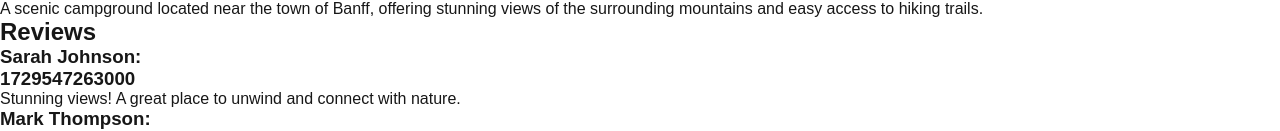
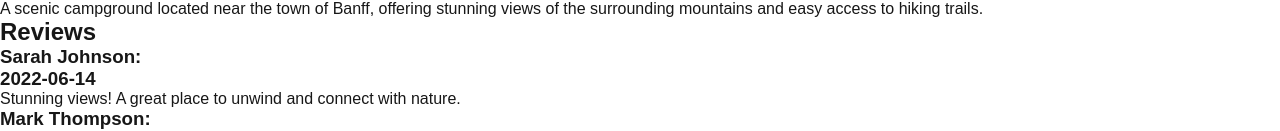
Before and after one commit to Marie-L1/Campscape, a Next.js app: page /campsites/1 in a window 1280 px wide. Shown: the part 676-807 px from the top of the page. Built offline with nearby package versions, Linux system fonts and the light colour scheme.

Commit message:
adding hardcoded timestamps for the reviews

```diff
--- a/src/app/campsites/[id]/page.tsx
+++ b/src/app/campsites/[id]/page.tsx
@@ -9,6 +9,7 @@ import "./campsite.module.scss";
 const CampsiteById = () =>{
     const { id } = useParams();
     const campsite = campsites.find(camp => camp.id === id);
+
 
     if(!campsite){
         return <p>Campsite not found</p>
--- a/src/app/data/campsites.ts
+++ b/src/app/data/campsites.ts
@@ -4,7 +4,7 @@ export type Review = {
     id: string;
     name: string;
     comment: string;
-    timestamp: number;
+    timestamp: string;
   };
 
   export type Campsite = {
@@ -34,19 +34,19 @@ export type Review = {
           id: "review1",
           name: "Sarah Johnson",
           comment: "Stunning views! A great place to unwind and connect with nature.",
-          timestamp: Date.now(),
+          timestamp: "2022-06-14",
         },
         {
           id: "review2",
           name: "Mark Thompson",
           comment: "Great location with lots of nearby hiking trails. Highly recommend!",
-          timestamp: Date.now(),
+          timestamp: "2023-03-21",
         },
         {
           id: "review3",
           name: "Jessica Miller",
           comment: "The sunset views are breathtaking! Will definitely come back.",
-          timestamp: Date.now(),
+          timestamp: "2023-07-09",
         },
       ],
     },
@@ -64,25 +64,25 @@ export type Review = {
           id: "review4",
           name: "Emily Davis",
           comment: "Amazing nature! The wildlife sightings were unforgettable.",
-          timestamp: Date.now(),
+          timestamp: "2023-10-05",
         },
         {
           id: "review5",
           name: "John Smith",
           comment: "Very quiet and peaceful. Perfect for a weekend getaway.",
-          timestamp: Date.now(),
+          timestamp: "2021-12-30",
         },
         {
           id: "review6",
           name: "Alice Brown",
           comment: "Stargazing at night was incredible! A hidden gem.",
-          timestamp: Date.now(),
+          timestamp: "2023-08-15",
         },
         {
           id: "review7",
           name: "Robert Wilson",
           comment: "Lots of trails and beautiful scenery. Can’t wait to return!",
-          timestamp: Date.now(),
+          timestamp: "2022-11-27",
         },
       ],
     },
@@ -100,19 +100,19 @@ export type Review = {
           id: "review8",
           name: "Anna Lee",
           comment: "Gorgeous lake! A must-visit destination for any camper.",
-          timestamp: Date.now(),
+          timestamp: "2023-01-12",
         },
         {
           id: "review9",
           name: "Michael Brown",
           comment: "Perfect for hiking. Can't wait to come back in the summer!",
-          timestamp: Date.now(),
+          timestamp: "2023-05-18",
         },
         {
           id: "review10",
           name: "Laura King",
           comment: "A bit crowded in peak season, but still worth it!",
-          timestamp: Date.now(),
+          timestamp: "2023-09-02",
         },
       ],
     },
@@ -130,19 +130,19 @@ export type Review = {
           id: "review11",
           name: "Karen Williams",
           comment: "Great hiking trails. The scenery is breathtaking!",
-          timestamp: Date.now(),
+          timestamp: "2023-02-26",
         },
         {
           id: "review12",
           name: "David Wilson",
           comment: "Well-equipped facilities. Had a great time camping here.",
-          timestamp: Date.now(),
+          timestamp: "2022-10-11",
         },
         {
           id: "review13",
           name: "Chris Lee",
           comment: "Loved the serenity of this campground. Perfect for families.",
-          timestamp: Date.now(),
+          timestamp: "2023-04-08",
         },
       ],
     },
@@ -160,13 +160,13 @@ export type Review = {
           id: "review14",
           name: "Steve Harris",
           comment: "Perfect for a peaceful weekend getaway. Loved fishing!",
-          timestamp: Date.now(),
+          timestamp: "2021-09-19",
         },
         {
           id: "review15",
           name: "Nancy Walker",
           comment: "Great spot for picnics and swimming. Very family-friendly!",
-          timestamp: Date.now(),
+          timestamp: "2023-06-25",
         },
       ],
     },
@@ -184,19 +184,19 @@ export type Review = {
           id: "review16",
           name: "Tim Roberts",
           comment: "Very accessible from the city! A nice escape for a day.",
-          timestamp: Date.now(),
+          timestamp: "2022-07-07",
         },
         {
           id: "review17",
           name: "Sophie Martinez",
           comment: "Well-maintained and clean. Would recommend to others.",
-          timestamp: Date.now(),
+          timestamp: "2023-11-03",
         },
         {
           id: "review18",
           name: "Carlos Martinez",
           comment: "Ideal for family outings. The kids loved it!",
-          timestamp: Date.now(),
+          timestamp: "2023-03-04",
         },
       ],
     },
@@ -214,19 +214,19 @@ export type Review = {
           id: "review19",
           name: "Angela Carter",
           comment: "Loved the lake activities! Perfect for water sports.",
-          timestamp: Date.now(),
+          timestamp: "2022-08-21",
         },
         {
           id: "review20",
           name: "Patrick Young",
           comment: "The scenery is stunning, and the facilities are great!",
-          timestamp: Date.now(),
+          timestamp: "2023-10-27",
         },
         {
           id: "review21",
           name: "Julia Bennett",
           comment: "Fantastic place for camping with friends. Would visit again!",
-          timestamp: Date.now(),
+          timestamp: "2022-04-15",
         },
       ],
     },
@@ -244,13 +244,13 @@ export type Review = {
           id: "review22",
           name: "Hannah Adams",
           comment: "Great amenities for families! Kids had a blast.",
-          timestamp: Date.now(),
+          timestamp: "2023-07-30",
         },
         {
           id: "review23",
           name: "Owen Scott",
           comment: "A little noisy at times, but overall a great experience.",
-          timestamp: Date.now(),
+          timestamp: "2023-09-14",
         },
       ],
     },
@@ -268,19 +268,19 @@ export type Review = {
           id: "review24",
           name: "Megan Clark",
           comment: "The views are out of this world! Perfect for nature lovers.",
-          timestamp: Date.now(),
+          timestamp: "2023-05-03",
         },
         {
           id: "review25",
           name: "Brian Hall",
           comment: "A bit challenging to get to, but absolutely worth it!",
-          timestamp: Date.now(),
+          timestamp: "2023-12-01",
         },
         {
           id: "review26",
           name: "Lily Nguyen",
           comment: "One of the best camping experiences I’ve ever had!",
-          timestamp: Date.now(),
+          timestamp: "2022-02-10",
         },
       ],
     },
@@ -298,25 +298,25 @@ export type Review = {
           id: "review27",
           name: "Zoe Adams",
           comment: "A must-visit for wildlife enthusiasts! Saw so many bison.",
-          timestamp: Date.now(),
+          timestamp: "2023-04-23",
         },
         {
           id: "review28",
           name: "Lucas White",
           comment: "The trails are fantastic, and the staff were very friendly.",
-          timestamp: Date.now(),
+          timestamp: "2023-08-06",
         },
         {
           id: "review29",
           name: "Rachel Martin",
           comment: "Great family-friendly activities available. We had a blast!",
-          timestamp: Date.now(),
+          timestamp: "2021-11-23",
         },
         {
           id: "review30",
           name: "Victor Anderson",
           comment: "Such a unique experience! Will definitely return.",
-          timestamp: Date.now(),
+          timestamp: "2023-06-11",
         },
       ],
     },
```
